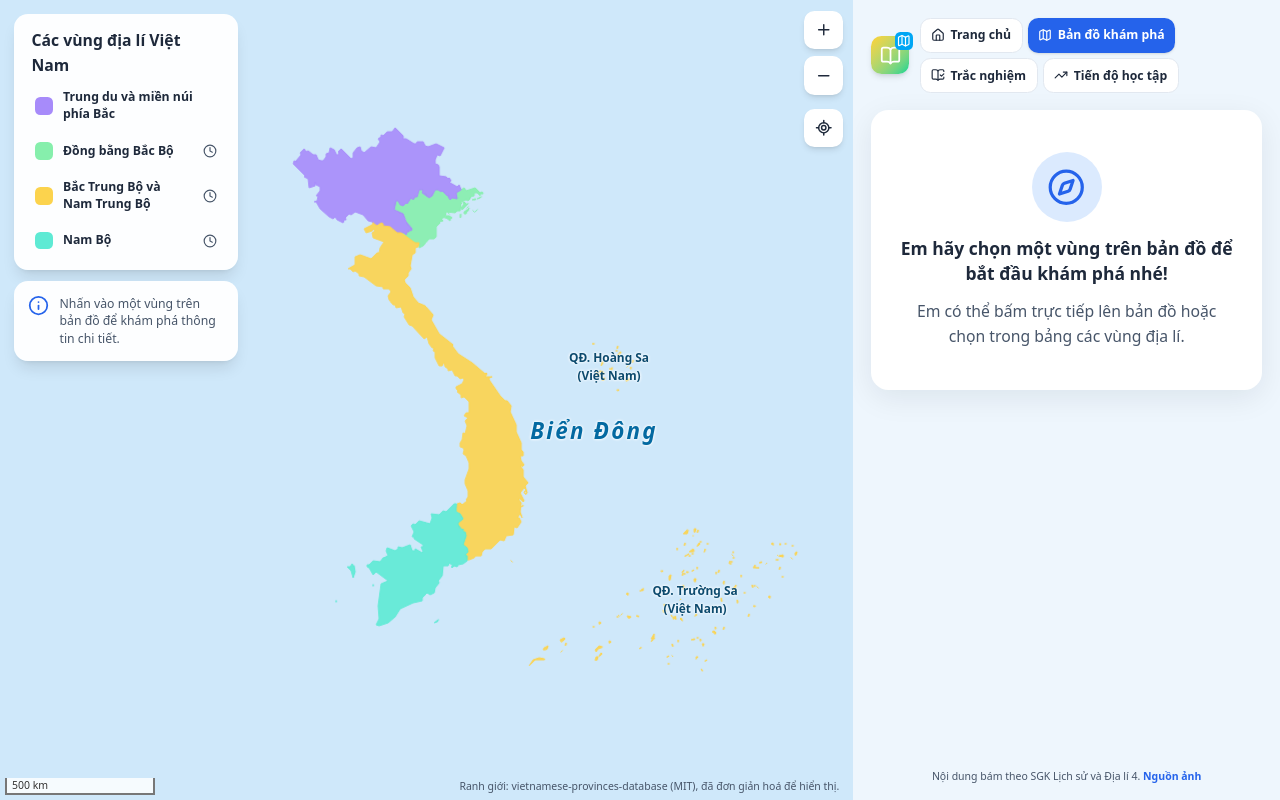
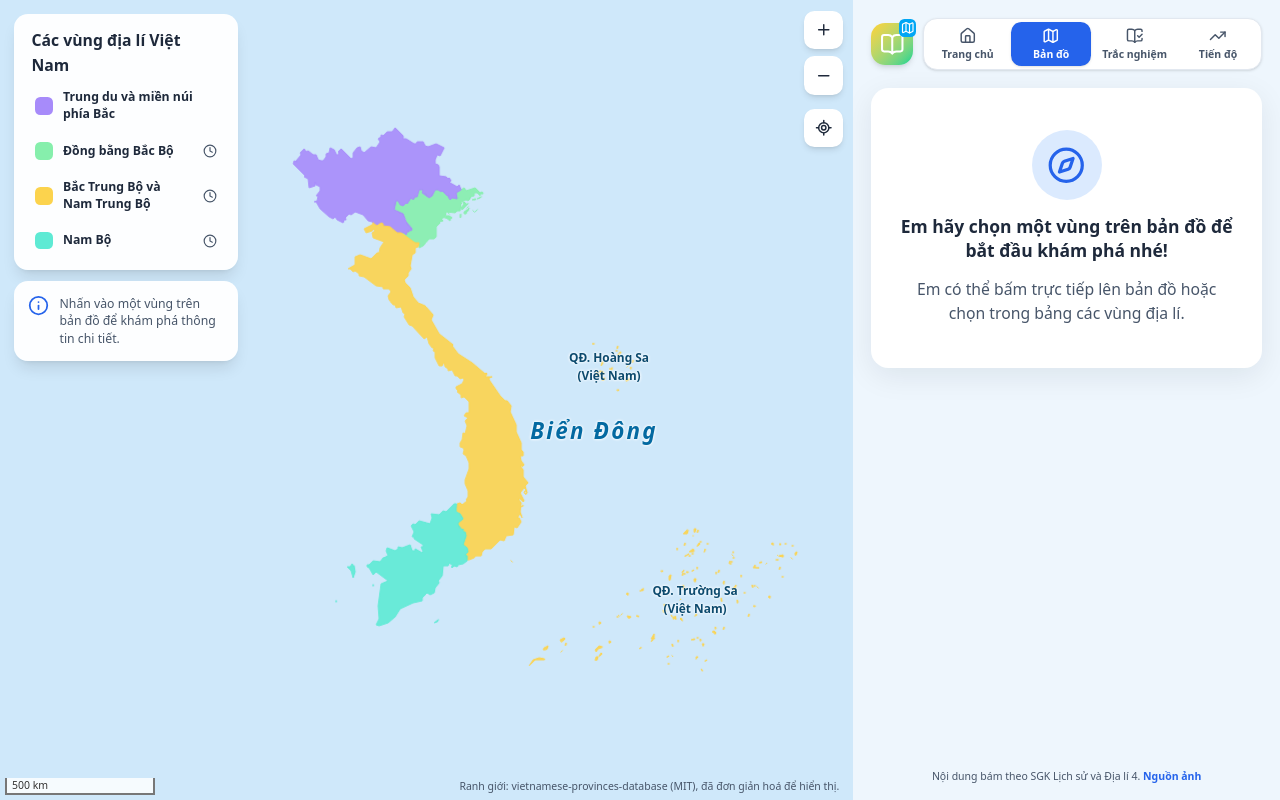
Before and after one commit to lehunghxt/LichSuDiaLy, a React (Vite) app: page /ban-do in a window 1280 px wide. Built offline with nearby package versions, Linux system fonts and the light colour scheme.

Commit message:
style: compact nav as a single-row tab bar on the map page
Co-Authored-By: Claude Opus 5.5 <noreply@anthropic.com>

```diff
--- a/src/components/layout/CompactNav.tsx
+++ b/src/components/layout/CompactNav.tsx
@@ -2,18 +2,21 @@ import { BookOpen, Map as MapIcon } from 'lucide-react'
 import { Link, NavLink } from 'react-router'
 import { NAV_ITEMS } from './navItems'
 
-/** Điều hướng gọn cho trang toàn màn hình (bản đồ): logo + các mục chính dạng nút nhỏ */
+// Nhãn ngắn để cả 4 mục nằm trên một hàng trong khung 1/3 màn hình
+const SHORT_LABELS: Record<string, string> = { '/ban-do': 'Bản đồ', '/tien-do': 'Tiến độ' }
+
+/** Điều hướng gọn cho trang toàn màn hình (bản đồ): logo + thanh tab 4 mục */
 export function CompactNav() {
   return (
     <div className="flex items-center gap-3">
-      <Link to="/" aria-label="Em khám phá Lịch sử và Địa lí Việt Nam" className="shrink-0">
-        <span className="relative flex size-11 items-center justify-center rounded-xl bg-gradient-to-br from-amber-300 to-emerald-400 shadow-md">
-          <BookOpen aria-hidden className="size-6 text-white" />
+      <Link to="/" aria-label="Em khám phá Lịch sử và Địa lí Việt Nam – Trang chủ" className="shrink-0">
+        <span className="relative flex size-12 items-center justify-center rounded-2xl bg-gradient-to-br from-amber-300 to-emerald-400 shadow-md">
+          <BookOpen aria-hidden className="size-7 text-white" />
           <MapIcon aria-hidden className="absolute -right-1 -top-1 size-5 rounded-md bg-sky-500 p-0.5 text-white" />
         </span>
       </Link>
-      <nav aria-label="Điều hướng chính" className="min-w-0 flex-1">
-        <ul className="flex flex-wrap gap-1.5">
+      <nav aria-label="Điều hướng chính" className="min-w-0 flex-1 rounded-2xl border border-line bg-surface p-1 shadow-sm">
+        <ul className="grid grid-cols-4 gap-1">
           {NAV_ITEMS.map(({ to, label, icon: Icon }) => (
             <li key={to}>
               <NavLink
@@ -22,13 +25,13 @@ export function CompactNav() {
                 title={label}
                 className={({ isActive }) =>
                   [
-                    'inline-flex min-h-10 items-center gap-1.5 whitespace-nowrap rounded-xl px-3 text-sm font-semibold transition-colors',
-                    isActive ? 'bg-primary text-white shadow-sm' : 'border border-line bg-surface text-ink hover:bg-primary-soft',
+                    'flex flex-col items-center gap-0.5 rounded-xl px-1 py-1.5 text-xs font-semibold transition-colors',
+                    isActive ? 'bg-primary text-white shadow-sm' : 'text-muted hover:bg-primary-soft hover:text-ink',
                   ].join(' ')
                 }
               >
-                <Icon aria-hidden className="size-4" />
-                {label}
+                <Icon aria-hidden className="size-5" />
+                <span className="whitespace-nowrap">{SHORT_LABELS[to] ?? label}</span>
               </NavLink>
             </li>
           ))}
```
Also changed, not shown: 1 other file (tests, documents, lock files or other folders).
